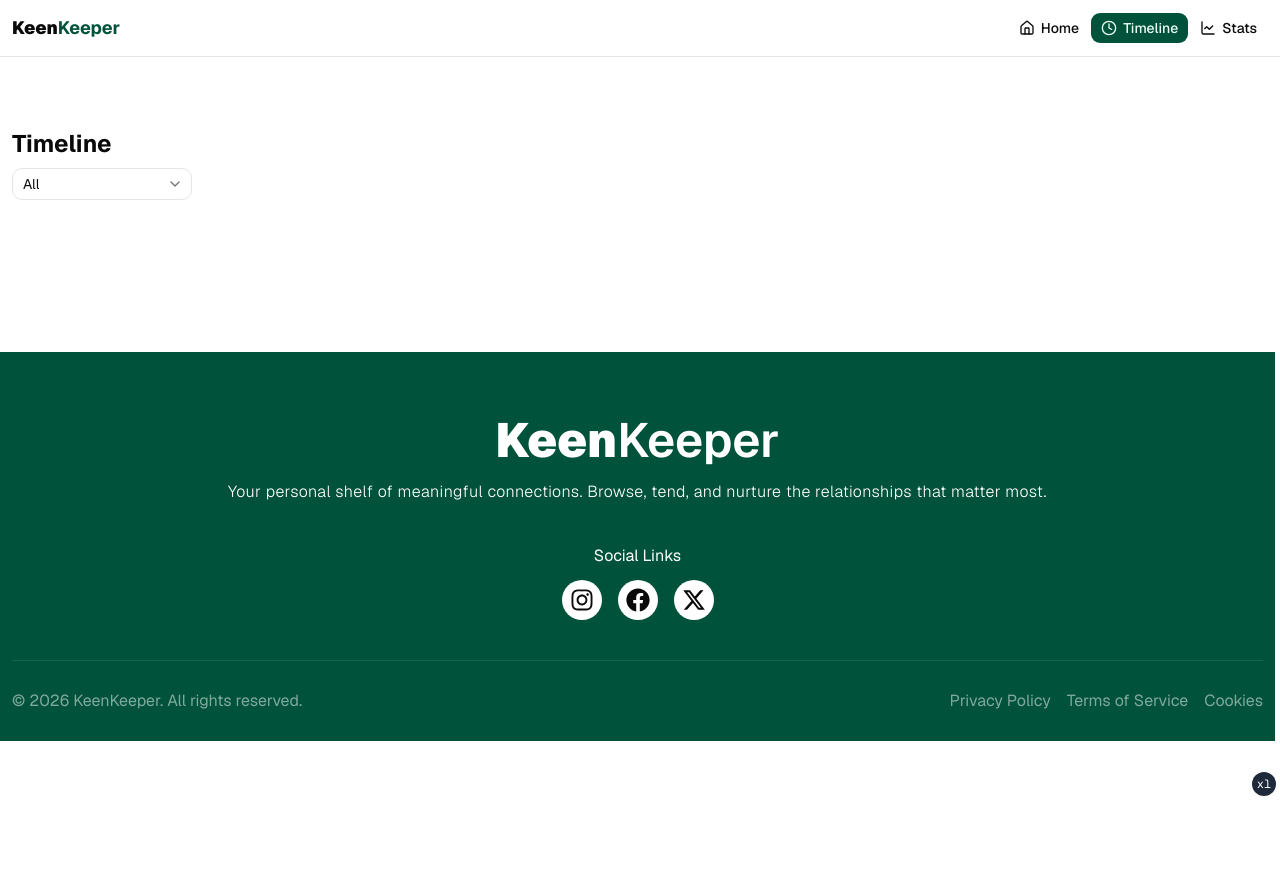
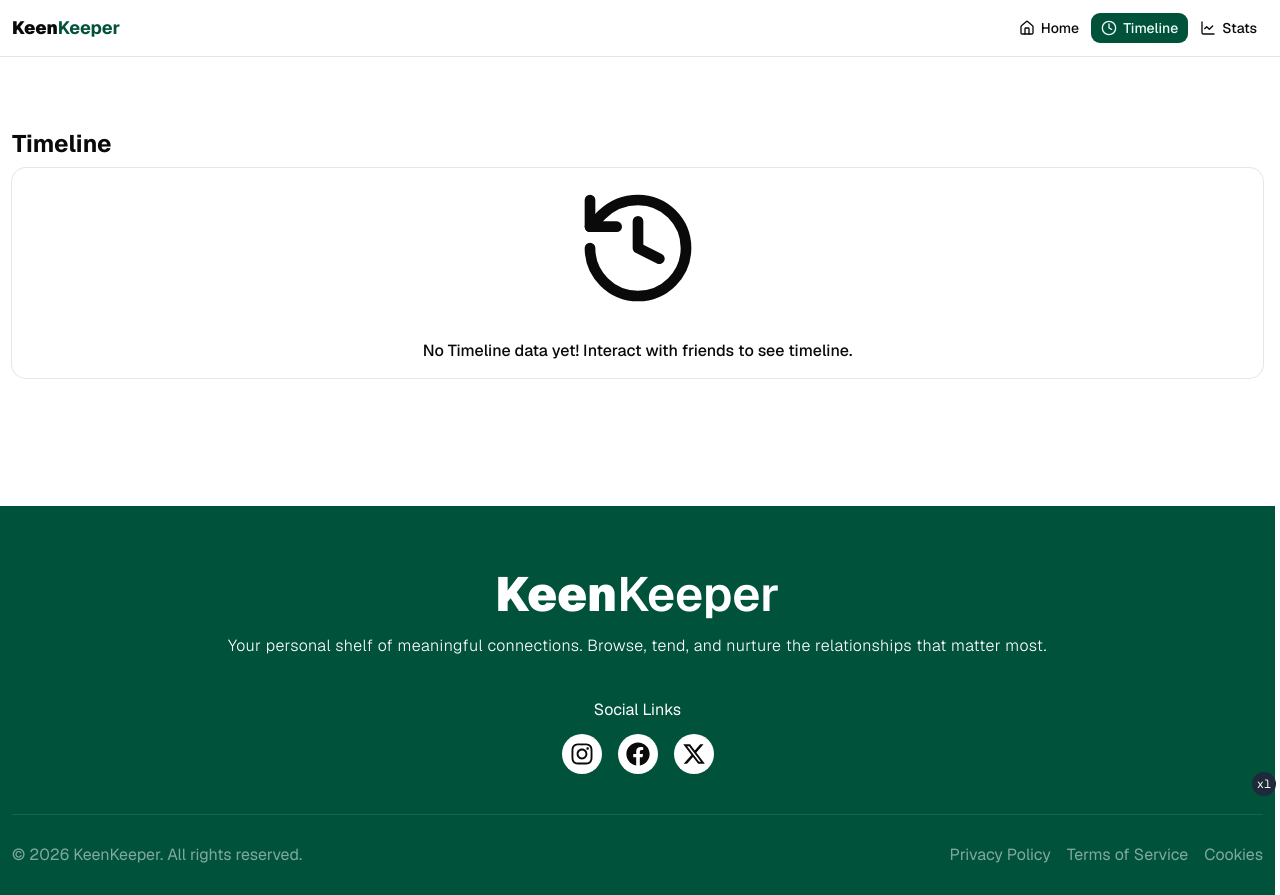
Before and after one commit to siam-parvez/keen-keeper, a Next.js app: page /timeline in a window 1280 px wide. Before the commit the page ends 800 px from the top, so only its background shows below. Built offline with nearby package versions, Linux system fonts and the light colour scheme.

Commit message:
ui: black timeline handled

```diff
--- a/src/app/timeline/page.tsx
+++ b/src/app/timeline/page.tsx
@@ -2,6 +2,7 @@
 
 import {
   Card,
+  CardContent,
   CardDescription,
   CardHeader,
   CardTitle,
@@ -15,7 +16,13 @@
   SelectTrigger,
   SelectValue,
 } from '@/components/ui/select';
-import { MessageSquare, Phone, Video } from 'lucide-react';
+import {
+  History,
+  MessageSquare,
+  Phone,
+  SquareDashed,
+  Video,
+} from 'lucide-react';
 import { cn } from '@/lib/utils';
 import { useMemo, useState } from 'react';
 
@@ -33,7 +40,12 @@
   return (
     <section className="flex flex-col gap-2">
       <h3 className="text-lg md:text-xl xl:text-2xl font-bold">Timeline</h3>
-      <Select defaultValue="all" onValueChange={(value) => setFilter(value)}>
+      {interactions.length > 0 ? (
+        <div>
+          <Select
+            defaultValue="all"
+            onValueChange={(value) => setFilter(value)}
+          >
             <SelectTrigger className="w-45">
               <SelectValue placeholder="Filter Timeline" />
             </SelectTrigger>
@@ -78,6 +90,17 @@
               </Card>
             ))}
           </div>
+        </div>
+      ) : (
+        <Card>
+          <CardHeader className="text-center">
+            <History className="size-32 mx-auto mb-6" />
+            <CardTitle>
+              No Timeline data yet! Interact with friends to see timeline.
+            </CardTitle>
+          </CardHeader>
+        </Card>
+      )}
     </section>
   );
 };
```
Lines whose indentation alone changed are shown as unchanged.
